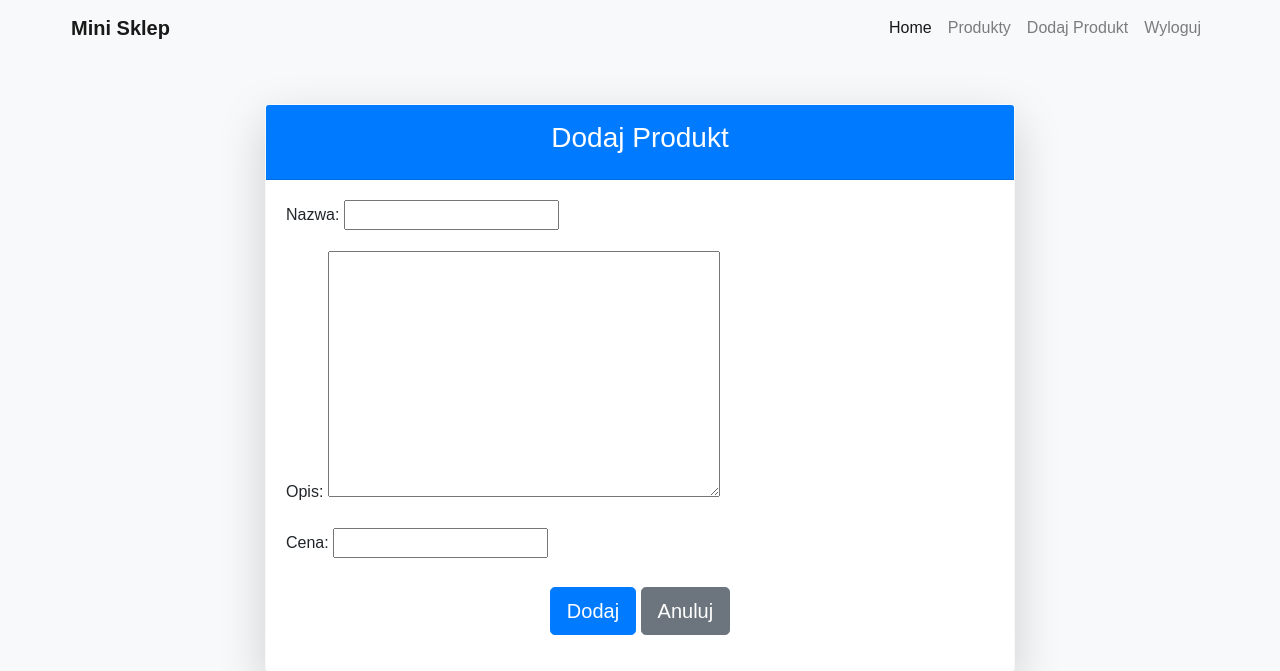
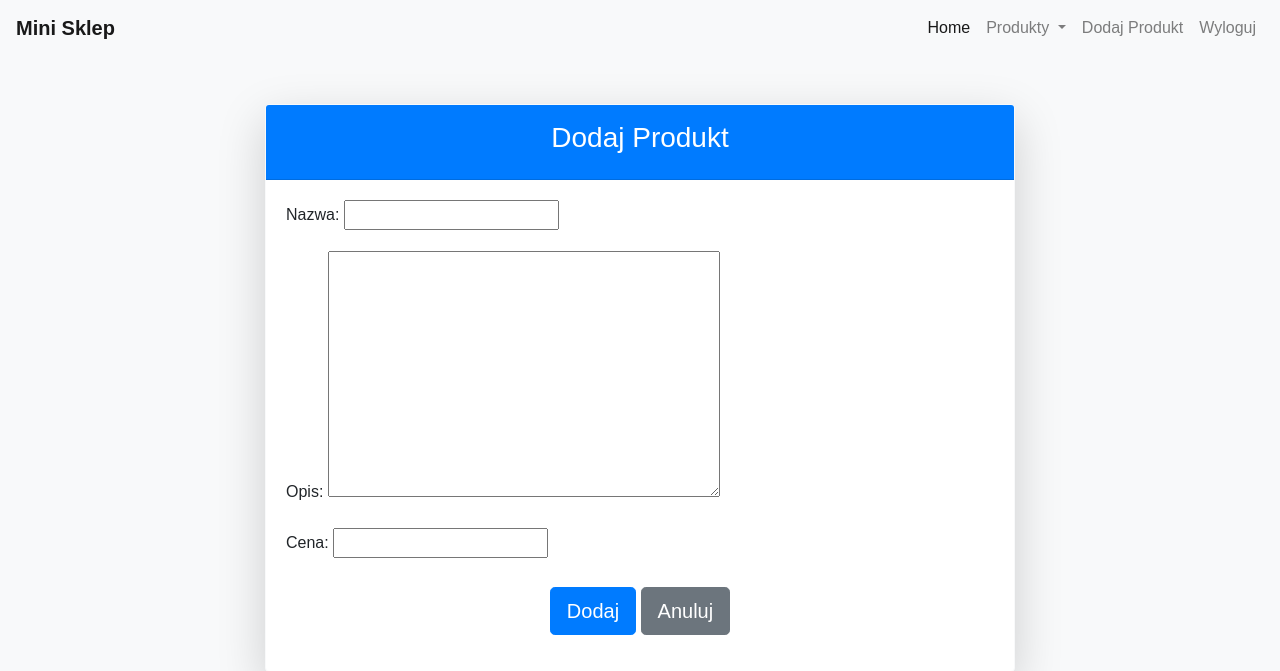
Before and after one commit to TheGift20obj/MiniSklep, a Django app: page /dodaj/ in a window 1280 px wide. Shown: the top 671 px of the page. Run offline with Django 5.2, Linux system fonts and the light colour scheme; the first user in the database is signed in; some libraries are stand-ins or nearby versions.

Commit message:
Finished working site with login, and products

```diff
--- a/sklep/templates/base.html
+++ b/sklep/templates/base.html
@@ -76,9 +76,8 @@
 </head>
 
 <body>
-    <div class="container">
     <!-- Nawigacja -->
-        <nav class="navbar navbar-expand-lg navbar-light bg-light">
+    <nav class="navbar navbar-expand-lg navbar-light bg-light sticky-top">
         <a class="navbar-brand" href="/">Mini Sklep</a>
         <button class="navbar-toggler" type="button" data-toggle="collapse" data-target="#navbarNav" aria-controls="navbarNav" aria-expanded="false" aria-label="Toggle navigation">
             <span class="navbar-toggler-icon"></span>
@@ -88,8 +87,10 @@
                 <li class="nav-item active">
                     <a class="nav-link" href="/">Home</a>
                 </li>
-                    <li class="nav-item">
-                        <a class="nav-link" href="{% url 'lista_produktow' %}">Produkty</a>
+                <li class="nav-item dropdown">
+                    <a class="nav-link dropdown-toggle" href="#" id="navbarDropdown" role="button" data-toggle="dropdown" aria-haspopup="true" aria-expanded="false">
+                        Produkty
+                    </a>
                 </li>
                 <li class="nav-item">
                     <a class="nav-link" href="{% url 'dodaj_edycja_produkt' %}">Dodaj Produkt</a>
```
Also changed, not shown: other parts of sklep/templates/base.html (+1 -0 lines), db.sqlite3. Lines whose indentation alone changed are shown as unchanged.
